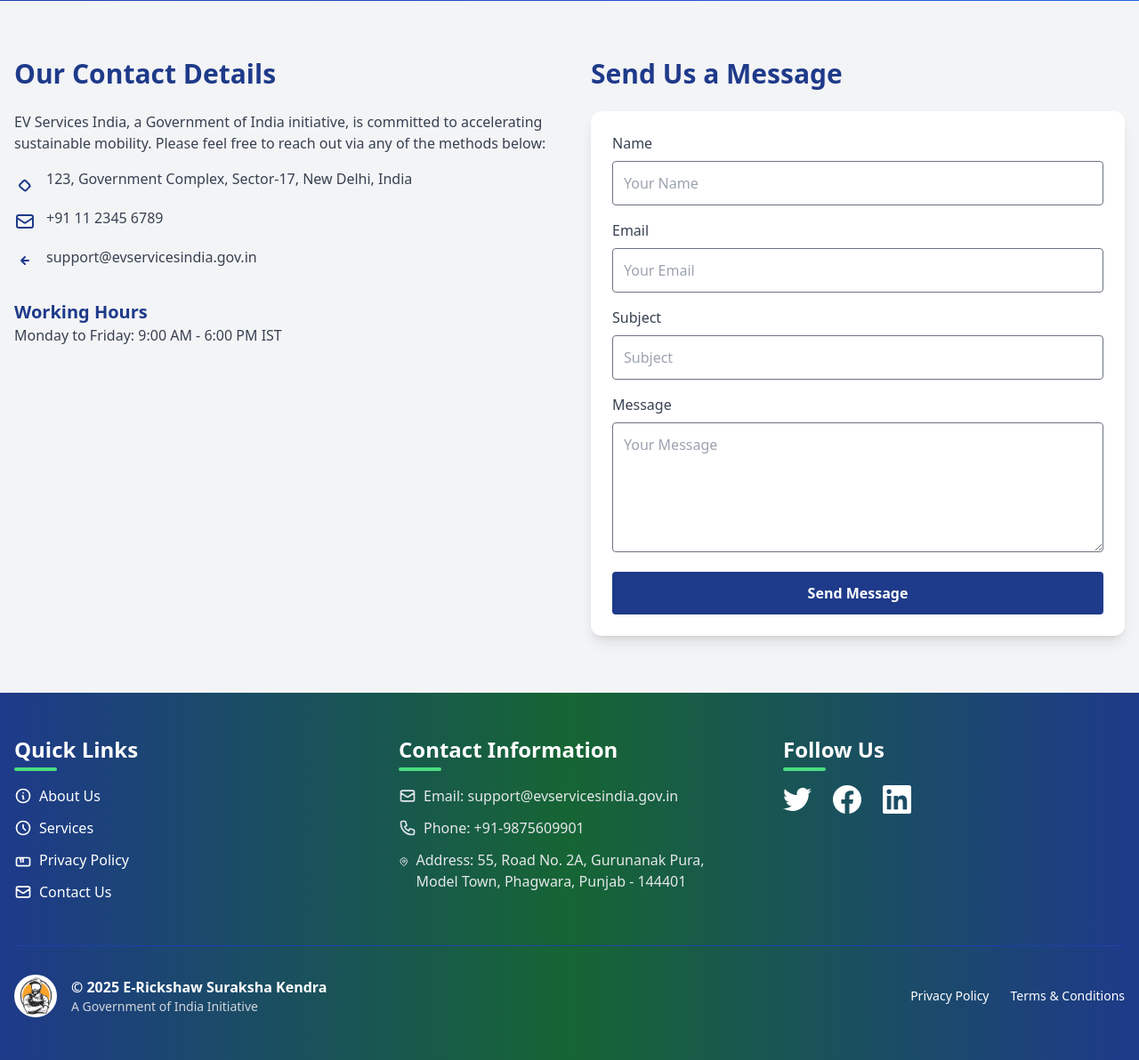
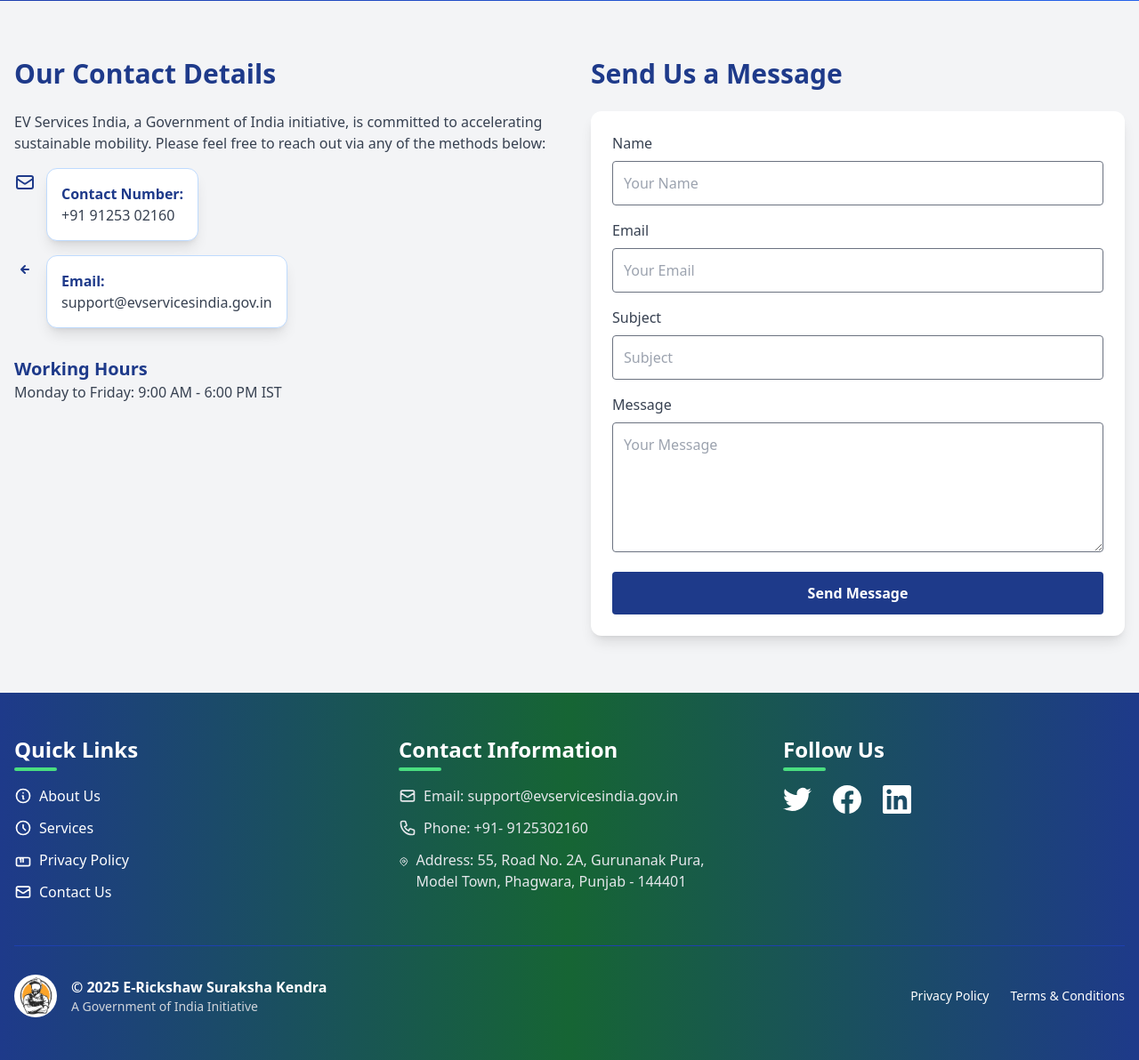
Before and after one commit to ByteMeBabyOneMoreTime/EV-Project-Amar-Ali, a Django app: page /contact/ in a window 1280 px wide. Shown: the part 363-1555 px from the top of the page at 89% size. Run offline with Django 5.2, Linux system fonts and the light colour scheme; some libraries are stand-ins or nearby versions.

Commit message:
Updated the footer contact us

```diff
--- a/templates/components/footer.html
+++ b/templates/components/footer.html
@@ -60,7 +60,7 @@
             <svg xmlns="http://www.w3.org/2000/svg" class="h-5 w-5 mr-2" fill="none" viewBox="0 0 24 24" stroke="currentColor">
               <path stroke-linecap="round" stroke-linejoin="round" stroke-width="2" d="M3 5a2 2 0 012-2h3.28a1 1 0 01.948.684l1.498 4.493a1 1 0 01-.502 1.21l-2.257 1.13a11.042 11.042 0 005.516 5.516l1.13-2.257a1 1 0 011.21-.502l4.493 1.498a1 1 0 01.684.949V19a2 2 0 01-2 2h-1C9.716 21 3 14.284 3 6V5z"/>
             </svg>
-            <span>Phone: +91-9875609901</span>
+            <span>Phone: +91- 9125302160</span>
           </li>
           <li class="flex items-start">
             <svg xmlns="http://www.w3.org/2000/svg" class="h-5 w-5 mr-2 mt-1" fill="none" viewBox="0 0 24 24" stroke="currentColor">
--- a/templates/pages/contact_us.html
+++ b/templates/pages/contact_us.html
@@ -28,21 +28,21 @@ Contact Us - EV Services India
             <ul class="space-y-4">
               <li class="flex items-start">
                 <svg class="w-6 h-6 text-blue-900 mr-3 mt-1" fill="none" stroke="currentColor" viewBox="0 0 24 24">
-                  <path stroke-linecap="round" stroke-linejoin="round" stroke-width="2" d="M17.657 16.657L13.414 20.9a1.5 1.5 0 01-2.121 0L6.343 16.657a1.5 1.5 0 010-2.121l4.243-4.243a1.5 1.5 0 012.121 0l4.243 4.243a1.5 1.5 0 010 2.121z"/>
-                </svg>
-                <span class="text-gray-700">123, Government Complex, Sector-17, New Delhi, India</span>
-              </li>
-              <li class="flex items-start">
-                <svg class="w-6 h-6 text-blue-900 mr-3 mt-1" fill="none" stroke="currentColor" viewBox="0 0 24 24">
                   <path stroke-linecap="round" stroke-linejoin="round" stroke-width="2" d="M3 8l7.89 5.26a2 2 0 002.22 0L21 8M5 19h14a2 2 0 002-2V7a2 2 0 00-2-2H5a2 2 0 00-2 2v10a2 2 0 002 2z"/>
                 </svg>
-                <span class="text-gray-700">+91 11 2345 6789</span>
+                <div class="bg-white p-4 rounded-xl shadow-lg border border-blue-200">
+                  <span class="text-blue-900 font-semibold">Contact Number:</span>
+                  <span class="text-gray-700 block">+91 91253 02160</span>
+                </div>
               </li>
               <li class="flex items-start">
                 <svg class="w-6 h-6 text-blue-900 mr-3 mt-1" fill="none" stroke="currentColor" viewBox="0 0 24 24">
                   <path stroke-linecap="round" stroke-linejoin="round" stroke-width="2" d="M16 12H8m0 0l4-4m-4 4l4 4"/>
                 </svg>
-                <span class="text-gray-700">support@evservicesindia.gov.in</span>
+                <div class="bg-white p-4 rounded-xl shadow-lg border border-blue-200">
+                  <span class="text-blue-900 font-semibold">Email:</span>
+                  <span class="text-gray-700 block">support@evservicesindia.gov.in</span>
+                </div>
               </li>
             </ul>
             <div class="mt-8">
```
